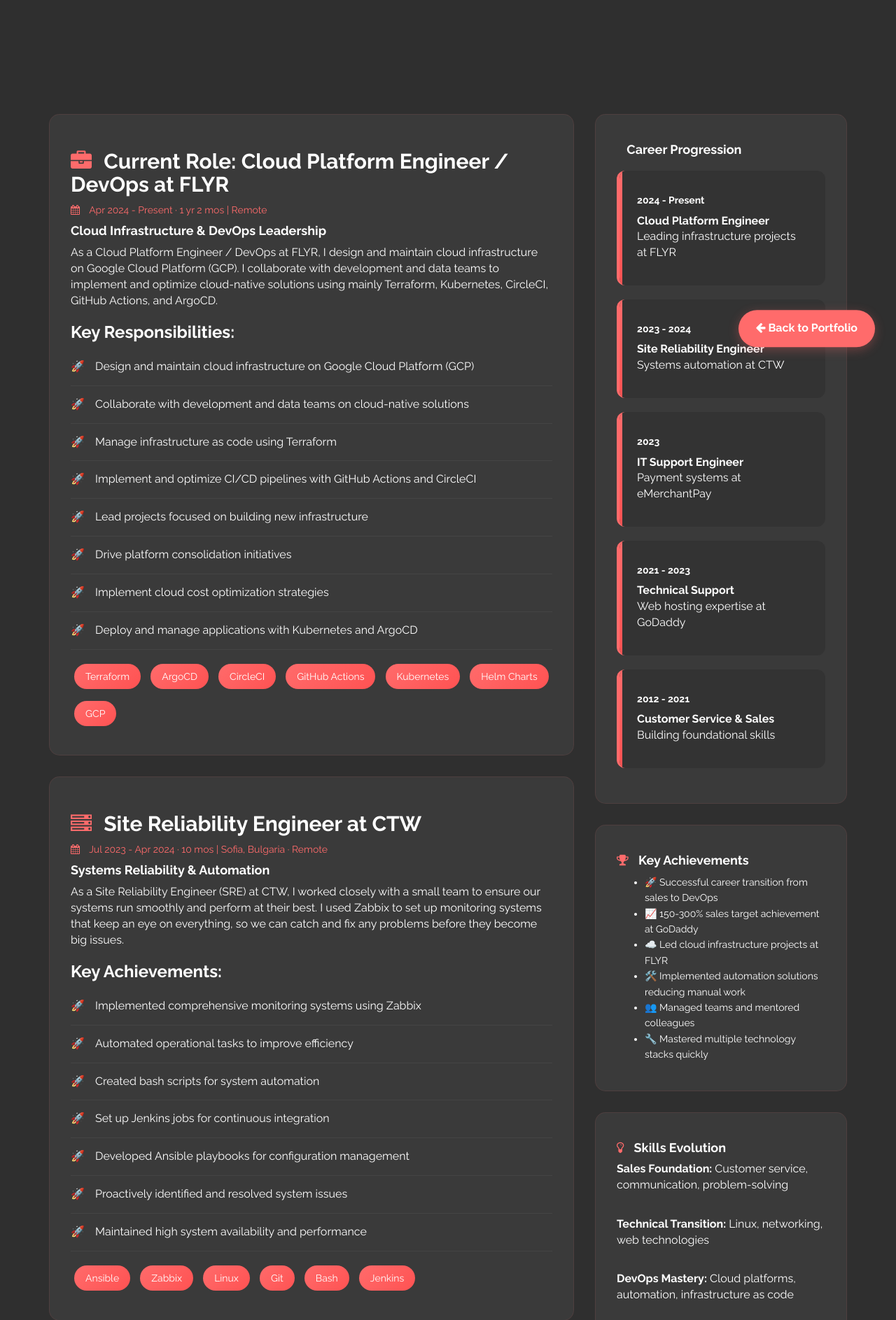
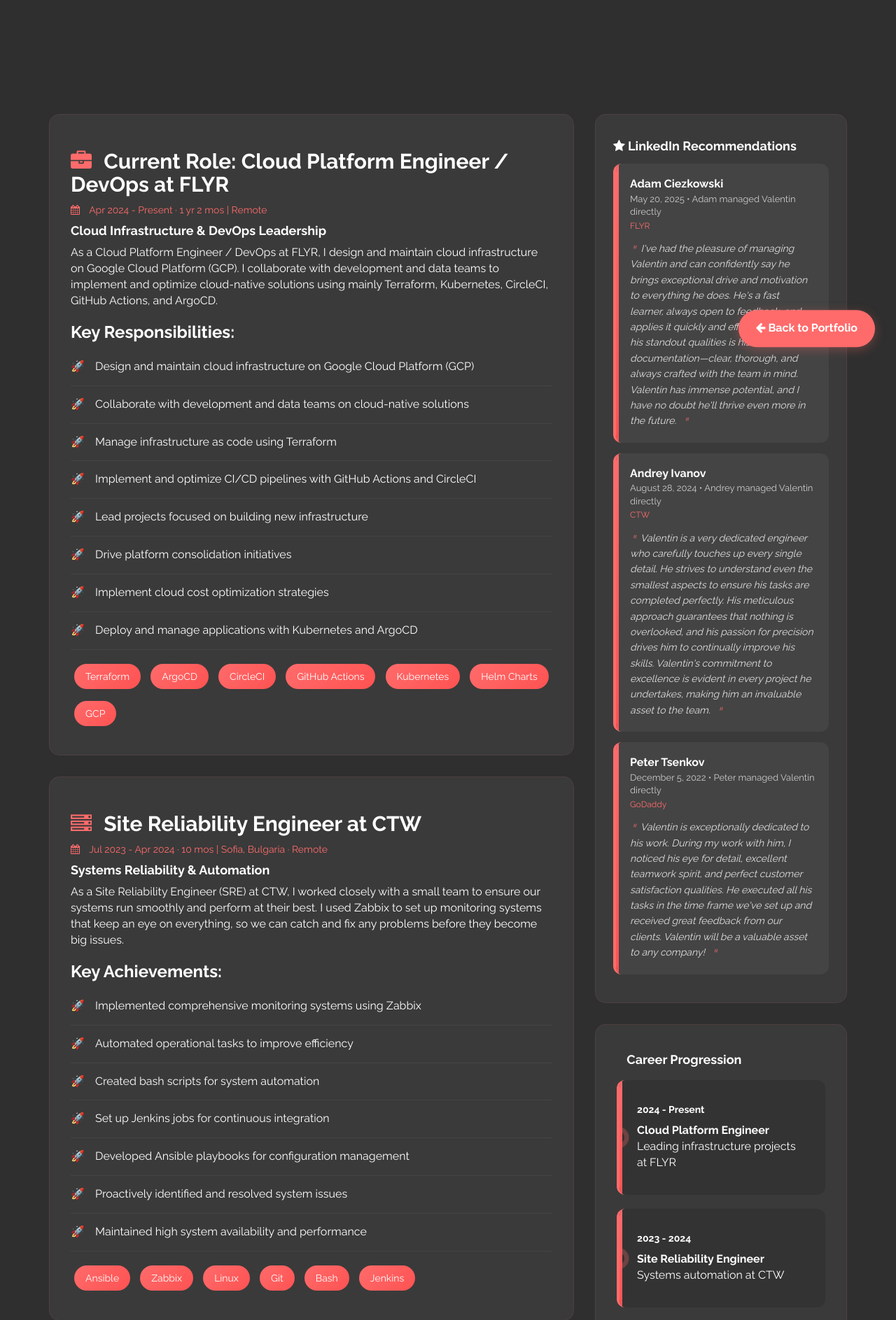
Before and after one commit to Valentin-v-Todorov/Valentin-v-Todorov.github.io, a PHP site: page /portfolio-2.html in a window 1280 px wide. Shown: the part 272-2159 px from the top of the page at 70% size. Run offline with PHP 8.4, Linux system fonts and the light colour scheme.

Commit message:
version 5 - Adding LinkedIn Recommendations

```diff
--- a/css/portfolio-2.css
+++ b/css/portfolio-2.css
@@ -264,16 +264,39 @@
     width: 4px;
     height: 0;
     background: linear-gradient(180deg, #ff6b6b, #ff5252);
-    transition: height 0.8s ease;
+    transition: height 1s ease;
     z-index: 1;
 }
 .timeline.animate::before {
     height: 100%;
 }
+.timeline::after {
+    content: '';
+    position: absolute;
+    top: 50%;
+    left: -10px;
+    transform: translateY(-50%);
+    width: 16px;
+    height: 16px;
+    background: #ff6b6b;
+    border-radius: 50%;
+    border: 3px solid #2f2f2f;
+    opacity: 0;
+    transition: all 0.6s ease 0.5s;
+}
+.timeline.animate::after {
+    opacity: 1;
+    animation: timelinePulse 2s ease-in-out infinite 1s;
+}
 .timeline:hover {
-    transform: translateX(10px);
-    box-shadow: 0 10px 25px rgba(255, 107, 107, 0.2);
+    transform: translateX(15px);
+    box-shadow: 0 15px 30px rgba(255, 107, 107, 0.2);
     background: #383838;
+}
+
+@keyframes timelinePulse {
+    0%, 100% { transform: translateY(-50%) scale(1); box-shadow: 0 0 0 0 rgba(255, 107, 107, 0.7); }
+    50% { transform: translateY(-50%) scale(1.2); box-shadow: 0 0 0 10px rgba(255, 107, 107, 0); }
 }
 
 /* Enhanced blog date styling */
@@ -289,6 +312,140 @@
 .blog-date.animate {
     opacity: 1;
     transform: translateY(0);
+}
+
+/* RECOMMENDATIONS SECTION STYLING */
+.recommendations-section {
+    background: #3a3a3a;
+    padding: 25px;
+    border-radius: 15px;
+    margin: 30px 0;
+    transition: all 0.4s cubic-bezier(0.25, 0.46, 0.45, 0.94);
+    position: relative;
+    overflow: hidden;
+    border: 1px solid rgba(255, 107, 107, 0.1);
+    opacity: 0;
+    transform: translateX(30px);
+    cursor: default;
+}
+.recommendations-section.animate {
+    opacity: 1;
+    transform: translateX(0);
+}
+.recommendations-section:hover {
+    transform: translateY(-5px);
+    box-shadow: 0 15px 30px rgba(255, 107, 107, 0.15);
+    border-color: rgba(255, 107, 107, 0.3);
+}
+.recommendations-section * {
+    position: relative;
+    z-index: 2;
+}
+
+.recommendation-item {
+    background: #444;
+    padding: 20px;
+    border-radius: 12px;
+    margin: 15px 0;
+    border-left: 4px solid #ff6b6b;
+    transition: all 0.4s cubic-bezier(0.25, 0.46, 0.45, 0.94);
+    position: relative;
+    overflow: hidden;
+    opacity: 0;
+    transform: translateY(20px);
+}
+.recommendation-item.animate {
+    opacity: 1;
+    transform: translateY(0);
+}
+.recommendation-item::before {
+    content: '';
+    position: absolute;
+    top: 0;
+    left: 0;
+    width: 4px;
+    height: 0;
+    background: linear-gradient(180deg, #ff6b6b, #ff5252);
+    transition: height 0.8s ease;
+    z-index: 1;
+}
+.recommendation-item.animate::before {
+    height: 100%;
+}
+.recommendation-item:hover {
+    transform: translateX(5px);
+    background: #4a4a4a;
+    box-shadow: 0 10px 25px rgba(255, 107, 107, 0.2);
+}
+
+.recommendation-header {
+    margin-bottom: 12px;
+    opacity: 0;
+    transform: translateY(10px);
+    transition: all 0.5s ease;
+}
+.recommendation-header.animate {
+    opacity: 1;
+    transform: translateY(0);
+}
+
+/* Removed avatar styles completely */
+.recommendation-avatar {
+    display: none;
+}
+
+.recommendation-info h5 {
+    color: #ffffff;
+    margin: 0 0 4px 0;
+    font-size: 16px;
+    font-weight: 600;
+}
+.recommendation-info p {
+    color: #cccccc;
+    margin: 0;
+    font-size: 13px;
+}
+.recommendation-company {
+    color: #ff6b6b;
+    font-size: 12px;
+    font-weight: 500;
+    margin-top: 2px;
+}
+
+.recommendation-text {
+    color: #e0e0e0;
+    line-height: 1.6;
+    font-size: 14px;
+    font-style: italic;
+    opacity: 0;
+    transform: translateY(10px);
+    transition: all 0.6s ease;
+}
+.recommendation-text.animate {
+    opacity: 1;
+    transform: translateY(0);
+}
+.recommendation-item:hover .recommendation-text {
+    color: #ffffff;
+}
+
+.recommendation-text::before {
+    content: '"';
+    color: rgba(255, 107, 107, 0.6);
+    font-size: 24px;
+    line-height: 0;
+    position: relative;
+    top: 8px;
+    margin-right: 5px;
+}
+.recommendation-text::after {
+    content: '"';
+    color: rgba(255, 107, 107, 0.6);
+    font-size: 24px;
+    line-height: 0;
+    position: relative;
+    top: 8px;
+    margin-left: 5px;
 }
 
 /* Header animations */
@@ -359,13 +516,13 @@
     transform: translateY(0);
 }
 
-/* Professional card hover effects */
+/* Professional card hover effects - SOFTER TILT */
 .professional-card {
     transition: all 0.4s cubic-bezier(0.25, 0.46, 0.45, 0.94);
     cursor: pointer;
 }
 .professional-card:hover {
-    transform: perspective(1000px) rotateX(5deg) rotateY(5deg) translateZ(20px);
+    transform: perspective(1000px) rotateX(2deg) rotateY(2deg) translateZ(10px);
 }
 
 /* Quote section enhancement */
--- a/portfolio-2.html
+++ b/portfolio-2.html
@@ -214,6 +214,49 @@
 					</div>
 
 					<div class="col-md-4">
+						<div class="recommendations-section scroll-reveal-right professional-card">
+							<h4><i class="fa fa-star"></i> <span class="highlight-text">LinkedIn Recommendations</span></h4>
+
+							<div class="recommendation-item">
+								<div class="recommendation-header">
+									<div class="recommendation-info">
+										<h5>Adam Ciezkowski</h5>
+										<p>May 20, 2025 • Adam managed Valentin directly</p>
+										<div class="recommendation-company">FLYR</div>
+									</div>
+								</div>
+								<div class="recommendation-text">
+									I've had the pleasure of managing Valentin and can confidently say he brings exceptional drive and motivation to everything he does. He's a fast learner, always open to feedback, and applies it quickly and effectively. One of his standout qualities is his attention to documentation—clear, thorough, and always crafted with the team in mind. Valentin has immense potential, and I have no doubt he'll thrive even more in the future.
+								</div>
+							</div>
+
+							<div class="recommendation-item">
+								<div class="recommendation-header">
+									<div class="recommendation-info">
+										<h5>Andrey Ivanov</h5>
+										<p>August 28, 2024 • Andrey managed Valentin directly</p>
+										<div class="recommendation-company">CTW</div>
+									</div>
+								</div>
+								<div class="recommendation-text">
+									Valentin is a very dedicated engineer who carefully touches up every single detail. He strives to understand even the smallest aspects to ensure his tasks are completed perfectly. His meticulous approach guarantees that nothing is overlooked, and his passion for precision drives him to continually improve his skills. Valentin's commitment to excellence is evident in every project he undertakes, making him an invaluable asset to the team.
+								</div>
+							</div>
+
+							<div class="recommendation-item">
+								<div class="recommendation-header">
+									<div class="recommendation-info">
+										<h5>Peter Tsenkov</h5>
+										<p>December 5, 2022 • Peter managed Valentin directly</p>
+										<div class="recommendation-company">GoDaddy</div>
+									</div>
+								</div>
+								<div class="recommendation-text">
+									Valentin is exceptionally dedicated to his work. During my work with him, I noticed his eye for detail, excellent teamwork spirit, and perfect customer satisfaction qualities. He executed all his tasks in the time frame we've set up and received great feedback from our clients. Valentin will be a valuable asset to any company!
+								</div>
+							</div>
+						</div>
+
 						<div class="experience-section scroll-reveal-right professional-card">
 							<h4><i class="fa fa-chart-line"></i> Career Progression</h4>
 							<div class="timeline">
@@ -238,27 +281,6 @@
 							</div>
 						</div>
 
-						<div class="experience-section scroll-reveal-right professional-card">
-							<h4><i class="fa fa-trophy"></i> Key Achievements</h4>
-							<ul style="font-size: 14px; line-height: 1.6;">
-								<li class="skill-progress">🚀 Successful career transition from sales to DevOps</li>
-								<li class="skill-progress">📈 150-300% sales target achievement at GoDaddy</li>
-								<li class="skill-progress">☁️ Led cloud infrastructure projects at FLYR</li>
-								<li class="skill-progress">🛠️ Implemented automation solutions reducing manual work</li>
-								<li class="skill-progress">👥 Managed teams and mentored colleagues</li>
-								<li class="skill-progress">🔧 Mastered multiple technology stacks quickly</li>
-							</ul>
-						</div>
-
-						<div class="experience-section scroll-reveal-right professional-card">
-							<h4><i class="fa fa-lightbulb-o"></i> Skills Evolution</h4>
-							<p><strong>Sales Foundation:</strong> Customer service, communication, problem-solving</p>
-							<br>
-							<p><strong>Technical Transition:</strong> Linux, networking, web technologies</p>
-							<br>
-							<p><strong>DevOps Mastery:</strong> Cloud platforms, automation, infrastructure as code</p>
-						</div>
-
 						<div class="professional-quote scroll-reveal-right">
 							<h4><i class="fa fa-quote-left"></i> Professional Philosophy</h4>
 							<p>"Every role has taught me valuable lessons. From sales, I learned customer empathy. From technical support, I gained problem-solving skills. Now in DevOps, I combine both to build solutions that truly serve users."</p>
```
Also changed, not shown: js/portfolio-2.js (+79 -5 lines).
